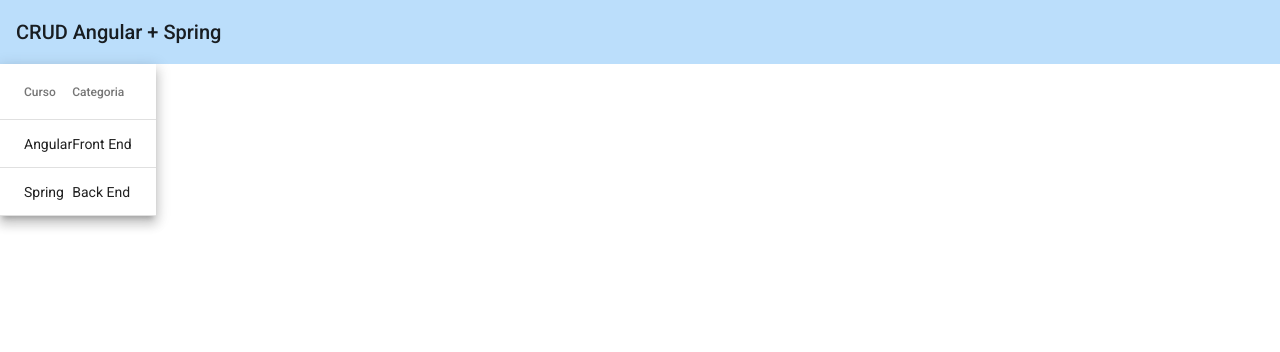
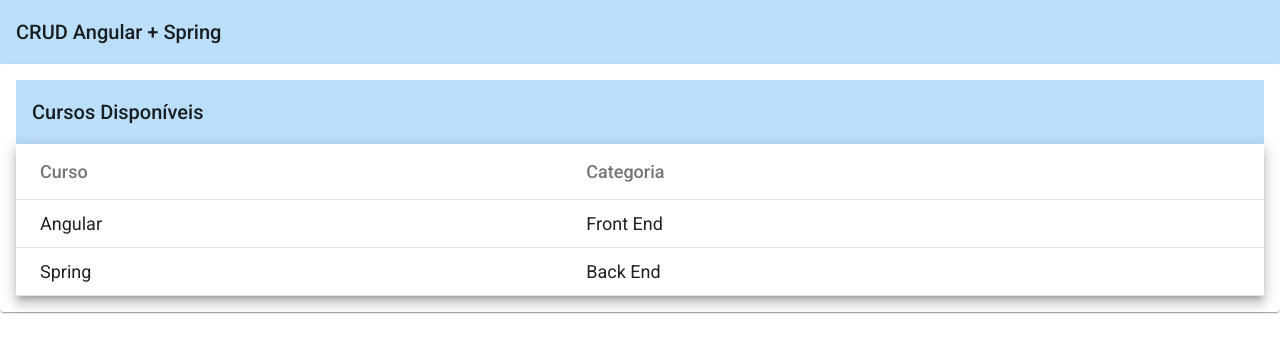
Before and after one commit to marcosolive/crud-angular, an Angular app: page /cursos in a window 1280 px wide. Shown: the top 352 px of the page. Built offline with nearby package versions, Linux system fonts and the light colour scheme.

Commit message:
ajustes css, criação app material module

```diff
--- a/src/app/cursos/cursos/cursos.component.html
+++ b/src/app/cursos/cursos/cursos.component.html
@@ -1,3 +1,8 @@
+<mat-card>
+
+  <mat-toolbar color="primary">
+    Cursos Disponíveis
+  </mat-toolbar>
   <table mat-table [dataSource]="cursos" class="mat-elevation-z8">
 
     <!--- Note that these columns can be defined in any order.
@@ -30,3 +35,4 @@
     <tr mat-header-row *matHeaderRowDef="displayedColumns"></tr>
     <tr mat-row *matRowDef="let row; columns: displayedColumns;"></tr>
   </table>
+</mat-card>
--- a/src/app/cursos/cursos/cursos.component.scss
+++ b/src/app/cursos/cursos/cursos.component.scss
@@ -0,0 +1,8 @@
+table{
+  width: 100%;
+
+}
+
+th, td{
+  font-size: large;
+}
```
Also changed, not shown: src/app/cursos/cursos.module.ts (+4 -3 lines), src/app/shared/app-material/app-material.module.ts (added, +16 -0 lines). Lines whose indentation alone changed are shown as unchanged.
